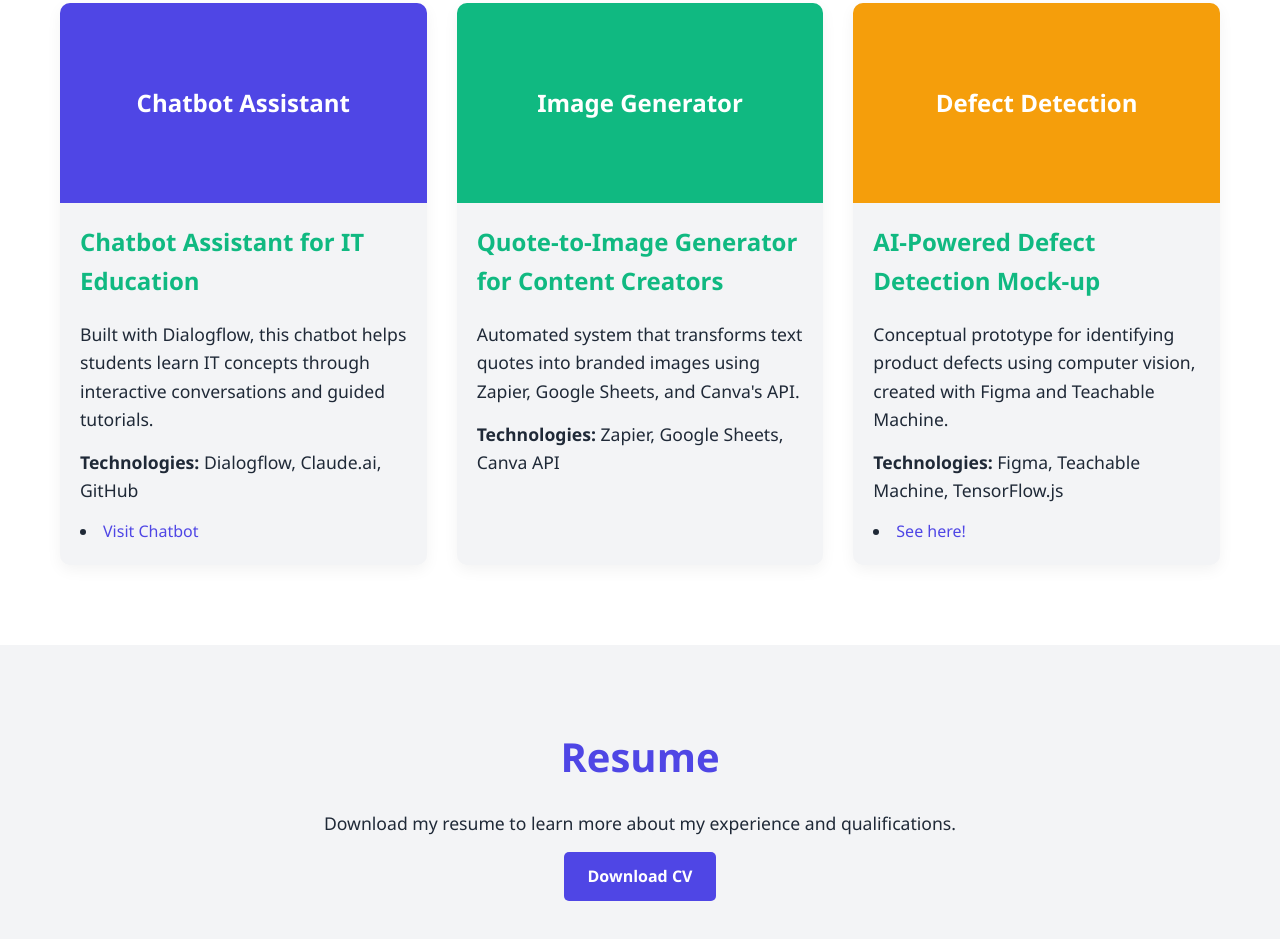
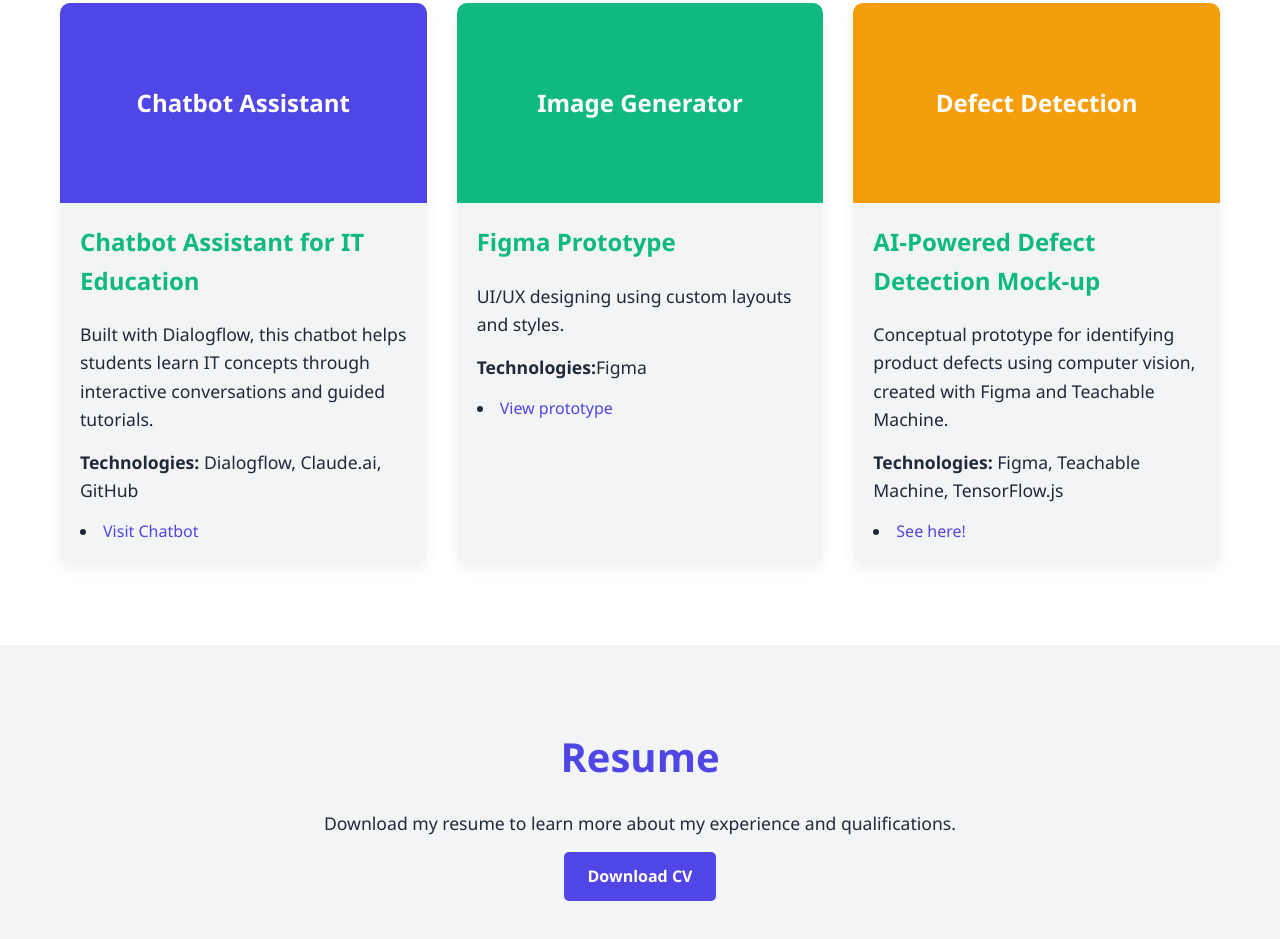
Before and after one commit to SKambi441/portfolio-site, a plain HTML site: page index.html in a window 1280 px wide. Shown: the part 2400-3339 px from the top of the page. Drawn offline with nearby package versions, Linux system fonts and the light colour scheme.

Commit message:
Update index.html

```diff
--- a/index.html
+++ b/index.html
@@ -588,9 +588,10 @@
                         Image Generator
                     </div>
                     <div class="project-info">
-                        <h3>Quote-to-Image Generator for Content Creators</h3>
-                        <p>Automated system that transforms text quotes into branded images using Zapier, Google Sheets, and Canva's API.</p>
-                        <p><strong>Technologies:</strong> Zapier, Google Sheets, Canva API</p>
+                        <h3>Figma Prototype</h3>
+                        <p>UI/UX designing using custom layouts and styles.</p>
+                        <p><strong>Technologies:</strong>Figma</p>
+                         <li><a href="https://skambi441.github.io/figma_prototype/" target="_blank">View prototype </a></li>
                     </div>
                 </div>
                 <div class="project-card">
```
